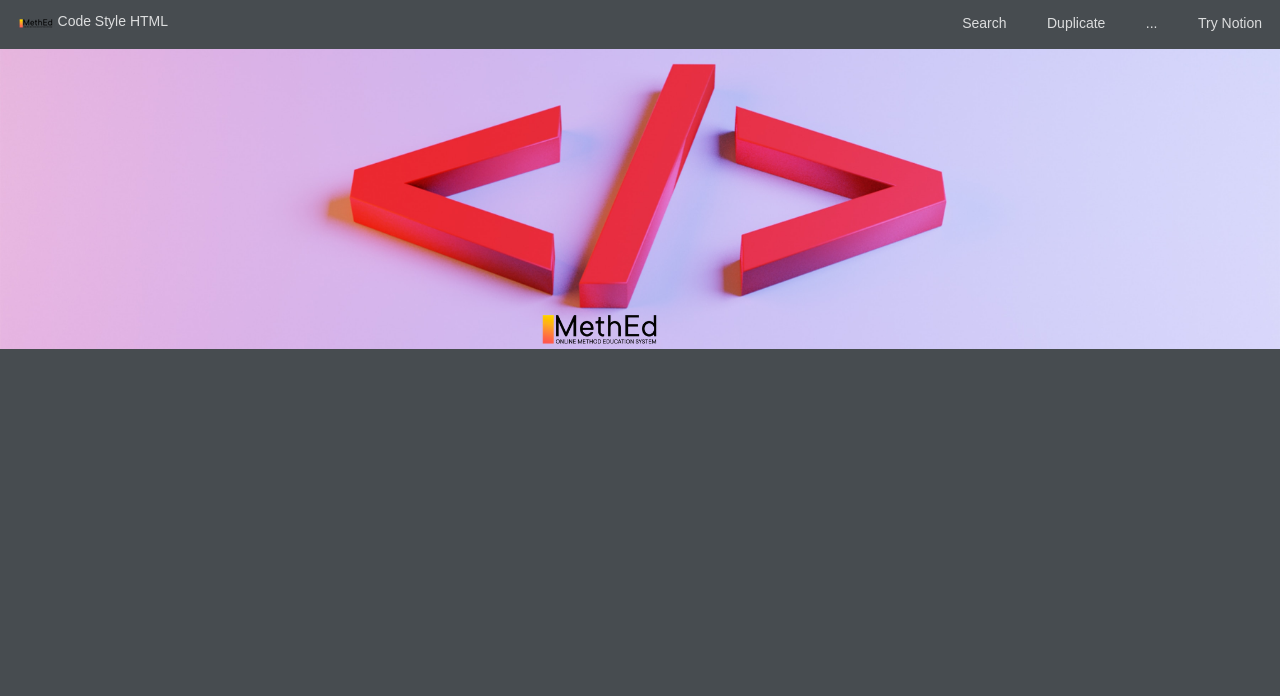
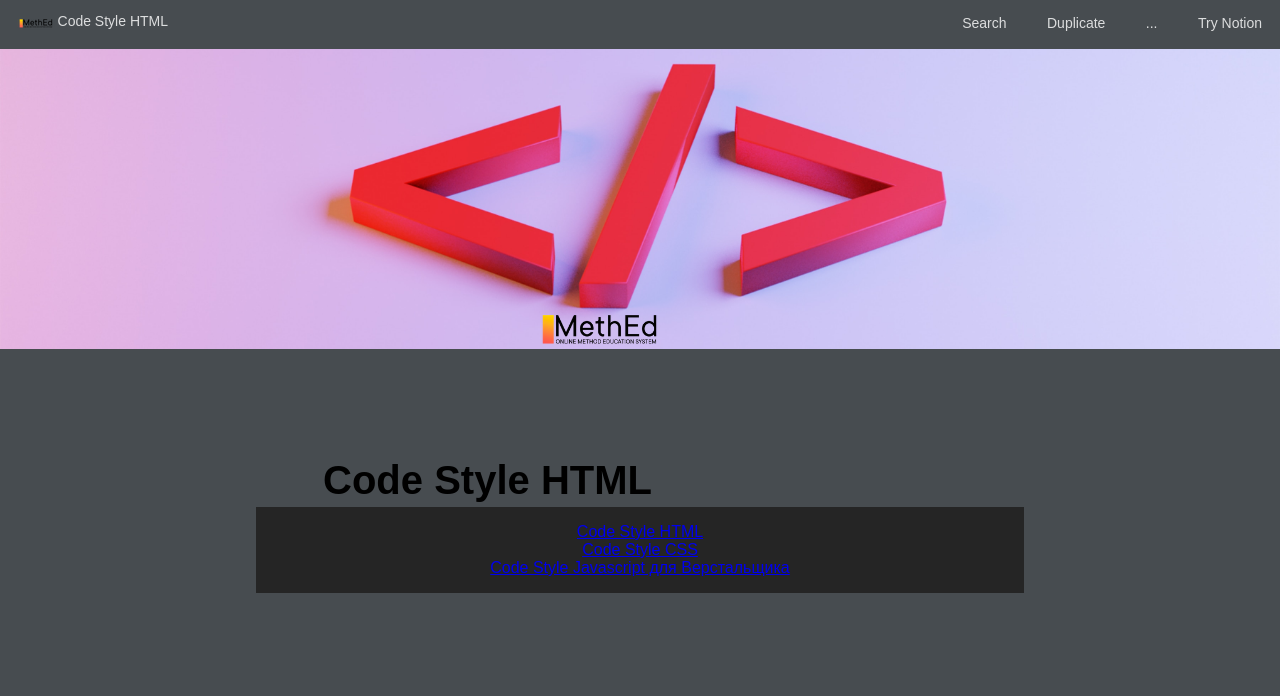
Before and after one commit to Nebazzz/code_style, a plain HTML site: page index.html in a window 1280 px wide. Drawn offline with Linux system fonts and the light colour scheme.

Commit message:
navigation

```diff
--- a/css/styles.css
+++ b/css/styles.css
@@ -6,6 +6,19 @@
 body {
   font-family:sans-serif ;
   background-color: #474c50;;
+}
+
+h1 {
+  display: inline-block;
+  font-size: 40px;
+  font-weight: 700;
+  line-height: 48px;
+  padding-bottom: 3px;
+  padding-left: 2px;
+  padding-right: 2px;
+  padding-top: 3px;
+  width: 459px;
+  text-align: center;
 }
 
 #main-nav {
@@ -83,3 +96,17 @@ body {
   top: 220px;
   left: 530px;
 }
+
+.main-page {
+  padding: 100px 20%;
+}
+
+.main-page-list {
+  background-color: #252525;
+  padding: 16px;
+  text-align: center;
+}
+
+.main-page-item {
+  list-style: none;
+}
--- a/index.html
+++ b/index.html
@@ -29,8 +29,20 @@
     <img src="/images/cover-logo.png"
     alt=""
     class="image image2">
-
   </section>
 
+  <section class="main-page">
+    <h1>Code Style HTML</h1>
+    <div class="main-page-list">
+      <ul class="main-page-item">
+        <li><a href="#">Code Style HTML</a>
+        </li>
+        <li><a href="#">Code Style CSS</a>
+        </li>
+        <li><a href="#">Code Style Javascript для Верстальщика</a>
+        </li>
+      </ul>
+    </div>
+  </section>
 </body>
 </html>
```
